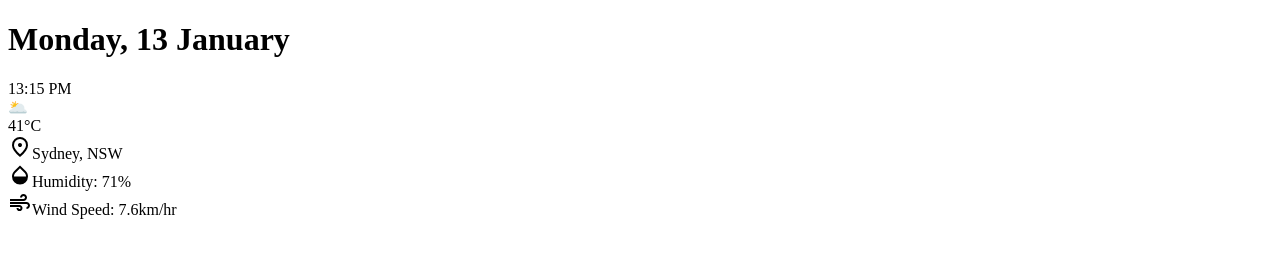
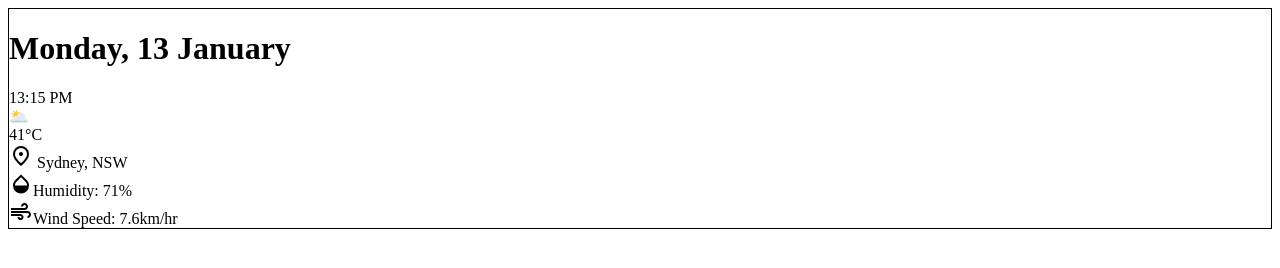
Before and after one commit to shhhlowkey/weather-forecast, a plain HTML site: page index.html in a window 1280 px wide. Drawn offline with Linux system fonts and the light colour scheme.

Commit message:
Added id's and classes to html elements

```diff
--- a/index.html
+++ b/index.html
@@ -7,10 +7,11 @@
     <title>Weather Forecast</title>
   </head>
   <body>
+  <div class="app-container">
     <h1>Monday, 13 January</h1>
-    <div>13:15 PM</div>
-    <div>🌥️</div>
-    <div>41°C</div>
+    <div> <span id="current-time">13:15</span> PM</div>
+    <div id="conditions-icon">🌥️</div>
+    <div><span id="current-temp">41</span>°<span class="temp-unit">C</span></div>
     <div>
       <span
         ><svg
@@ -22,7 +23,8 @@
           <path
             d="M480-480q33 0 56.5-23.5T560-560q0-33-23.5-56.5T480-640q-33 0-56.5 23.5T400-560q0 33 23.5 56.5T480-480Zm0 294q122-112 181-203.5T720-552q0-109-69.5-178.5T480-800q-101 0-170.5 69.5T240-552q0 71 59 162.5T480-186Zm0 106Q319-217 239.5-334.5T160-552q0-150 96.5-239T480-880q127 0 223.5 89T800-552q0 100-79.5 217.5T480-80Zm0-480Z"
           /></svg></span
-      >Sydney, NSW
+      >
+    <span id="current-city">Sydney</span>, <span id="current-state">NSW</span>
     </div>
     <div>
       <span
@@ -50,6 +52,7 @@
           /></svg></span
       >Wind Speed: 7.6km/hr
     </div>
+  </div>
     <script src="src/script.js"></script>
   </body>
 </html>
--- a/src/style.css
+++ b/src/style.css
@@ -0,0 +1,6 @@
+body {
+
+}
+.app-container {
+  border: 1px solid black;
+}
```
